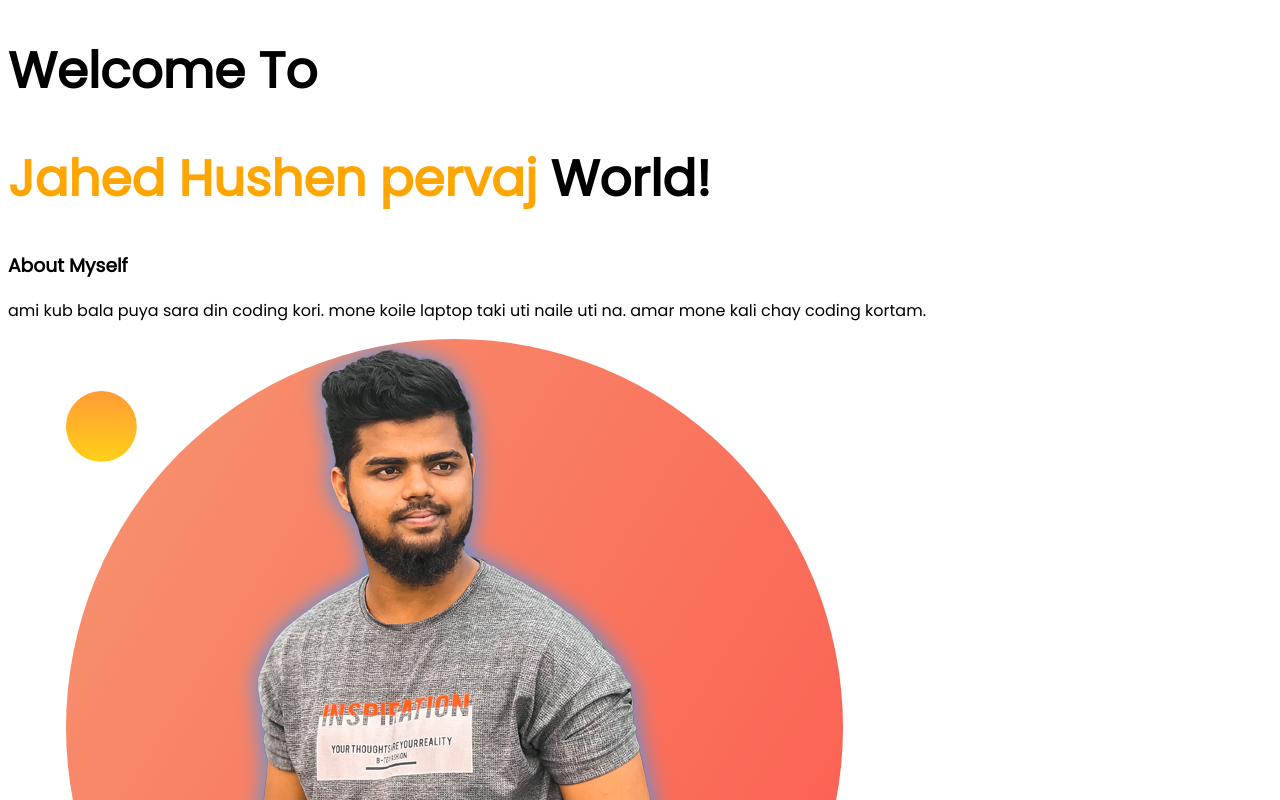
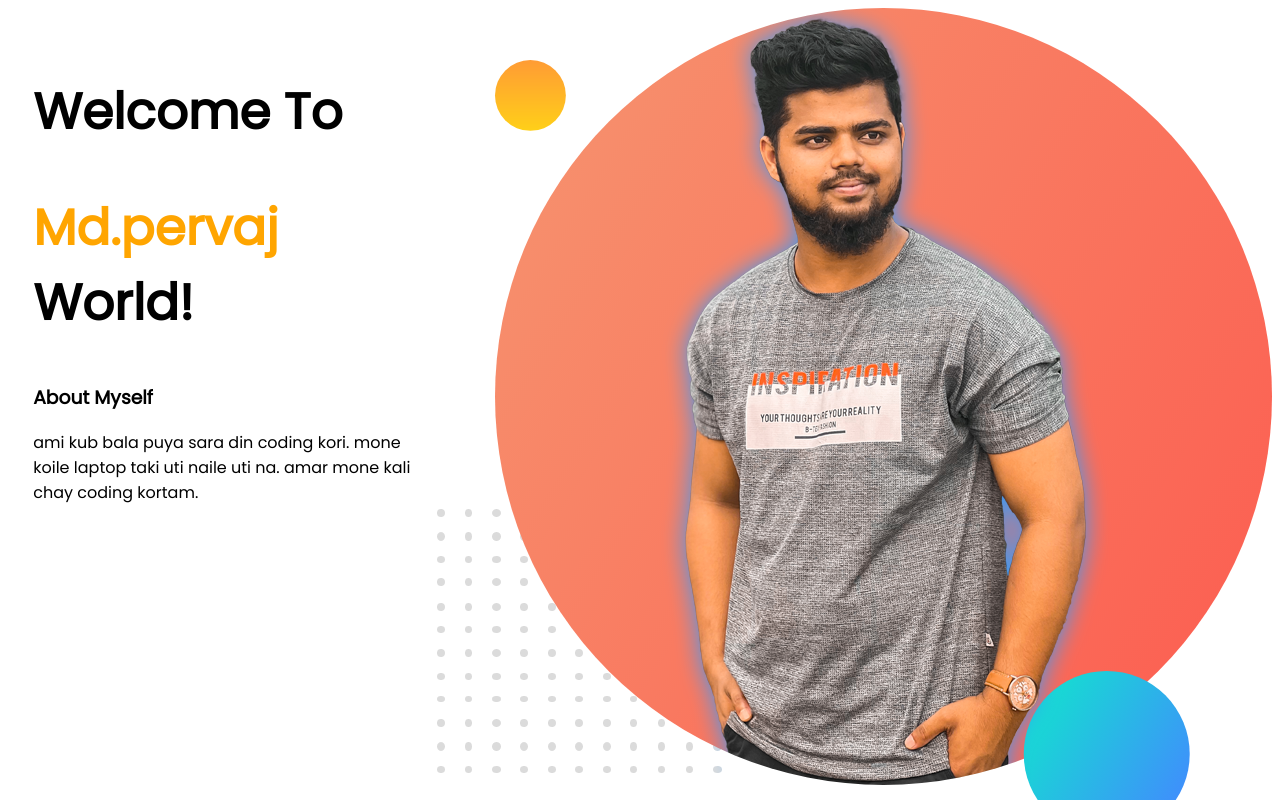
Before and after one commit to mdpervaj/developer-portfolio, a plain HTML site: page index.html in a window 1280 px wide. Shown: the top 800 px of the page. Drawn offline with Linux system fonts and the light colour scheme.

Commit message:
heading added one

```diff
--- a/index.html
+++ b/index.html
@@ -1,5 +1,6 @@
 <!DOCTYPE html>
 <html lang="en">
+
 <head>
     <meta charset="UTF-8">
     <meta http-equiv="X-UA-Compatible" content="IE=edge">
@@ -10,11 +11,21 @@
     <link href="https://fonts.googleapis.com/css2?family=Poppins&display=swap" rel="stylesheet">
     <link rel="stylesheet" href="style.css">
 </head>
+
 <body>
-    <h1>Welcome To</h1>
-    <h1><span class="orange-color">Jahed Hushen pervaj</span> World!</h1>
-    <h3>About Myself</h3>
-    <p>ami kub bala puya sara din coding kori. mone koile laptop taki uti naile uti na. amar mone kali chay coding kortam.</p>
-    <img src="pervaj.png" alt="">
+    <section>
+        <div class="half-width">
+            <h1>Welcome To</h1>
+            <h1><span class="orange-color">Md.pervaj</span> World!</h1>
+            <h3>About Myself</h3>
+            <p>ami kub bala puya sara din coding kori. mone koile laptop taki uti naile uti na. amar mone kali chay
+                coding
+                kortam.</p>
+        </div>
+        <div class="">
+            <img src="pervaj.png" alt="">
+        </div>
+    </section>
 </body>
+
 </html>
--- a/style.css
+++ b/style.css
@@ -1,9 +1,24 @@
-body{
+body {
     font-family: 'Poppins', sans-serif;
 }
-h1{
+
+h1 {
     font-size: 50px;
 }
-.orange-color{
+
+.orange-color {
     color: orange;
 }
+
+section {
+    display: flex;
+}
+
+.half-width {
+    width: 50%;
+    padding: 2%;
+}
+
+.half-width img {
+    width: 70%;
+}
```
